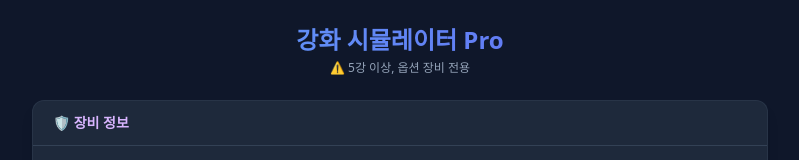
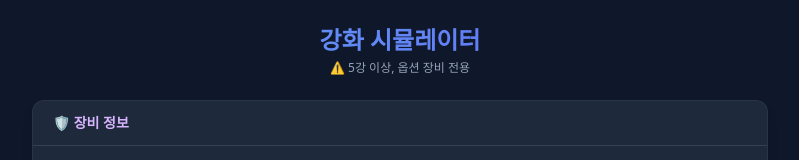
Before and after one commit to laitela-s/antimatter, a plain HTML site: page index.html in a window 1280 px wide. Shown: the top 160 px of the page, without its empty margins (240-1039 px from the left). Drawn offline with nearby package versions, Linux system fonts and the light colour scheme.

Commit message:
Update index.html

```diff
--- a/index.html
+++ b/index.html
@@ -43,7 +43,7 @@
         <header class="mb-6 text-center">
             <h1
                 class="text-2xl font-bold bg-gradient-to-r from-blue-400 to-indigo-500 bg-clip-text text-transparent mb-1">
-                강화 시뮬레이터 Pro</h1>
+                강화 시뮬레이터</h1>
             <p class="text-xs text-slate-400"><span class="text-red-400 font-medium">⚠️</span> 5강 이상, 옵션 장비 전용</p>
         </header>
         <div class="space-y-4 mb-8">
```
